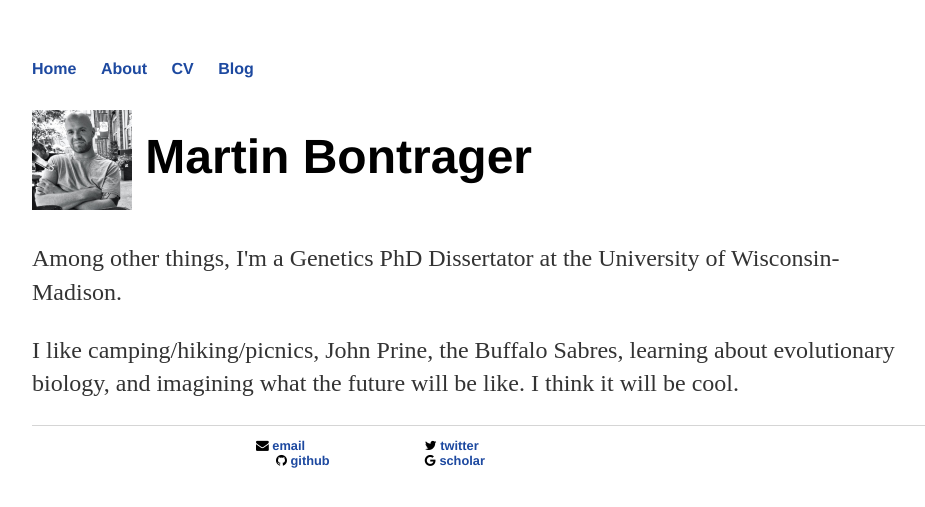
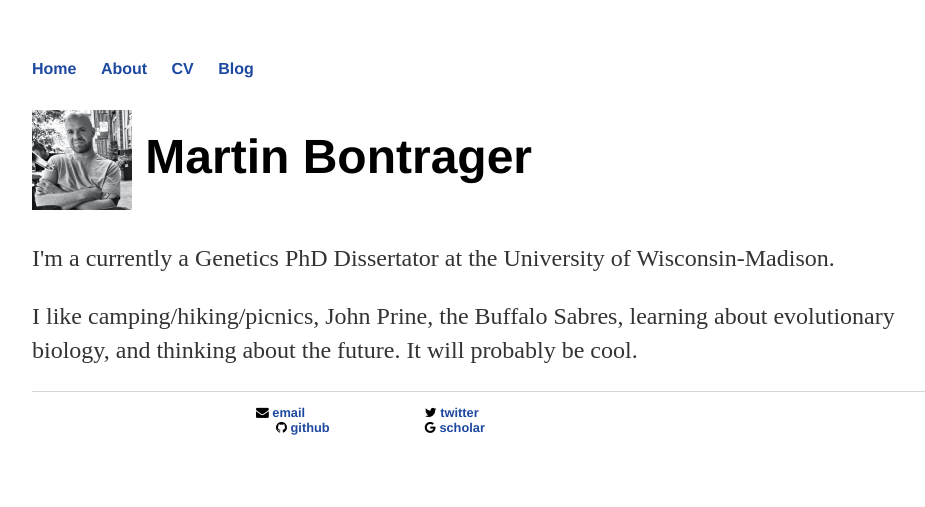
Before and after one commit to mbontrager/mbontrager.github.io, a Jekyll site: the page built from index.html, in a window 1280 px wide. Shown: the top 507 px of the page, without its empty margins (160-1085 px from the left). Built offline with Jekyll 4.4.1, drawn with Linux system fonts in a browser that asks for light colours; nearby versions of some CDN libraries.

Commit message:
Wording changes

```diff
--- a/index.html
+++ b/index.html
@@ -4,6 +4,6 @@ title: Martin Bontrager
 ---
 <div class="blurb">
   <h1><img style="vertical-align:middle;width:100px;height:100px" src="assets/pictures/IMG_1066.JPG">   Martin Bontrager</h1>
-  <p>Among other things, I'm a Genetics PhD Dissertator at the University of Wisconsin-Madison.</p>
-  <p>I like camping/hiking/picnics, John Prine, the Buffalo Sabres, learning about evolutionary biology, and imagining what the future will be like. I think it will be cool.</p>
+  <p>I'm a currently a Genetics PhD Dissertator at the University of Wisconsin-Madison.</p>
+  <p>I like camping/hiking/picnics, John Prine, the Buffalo Sabres, learning about evolutionary biology, and thinking about the future. It will probably be cool.</p>
 </div><!-- /.blurb -->
```
